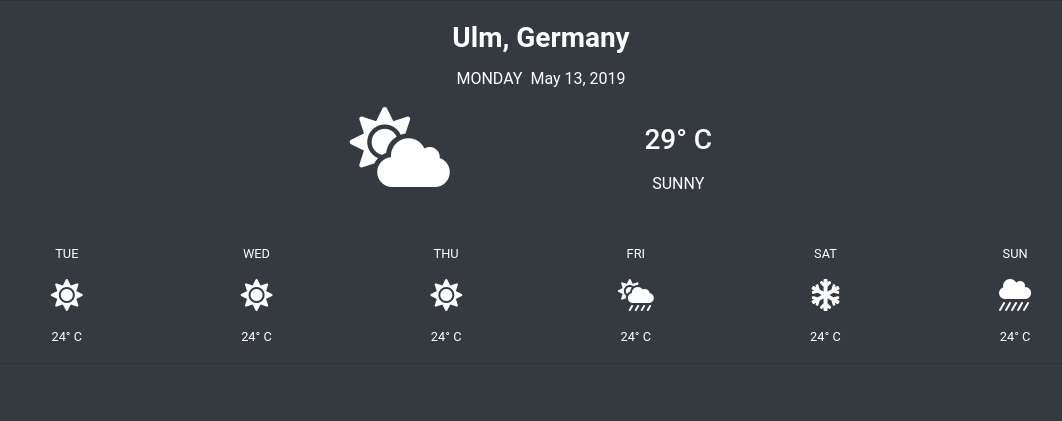
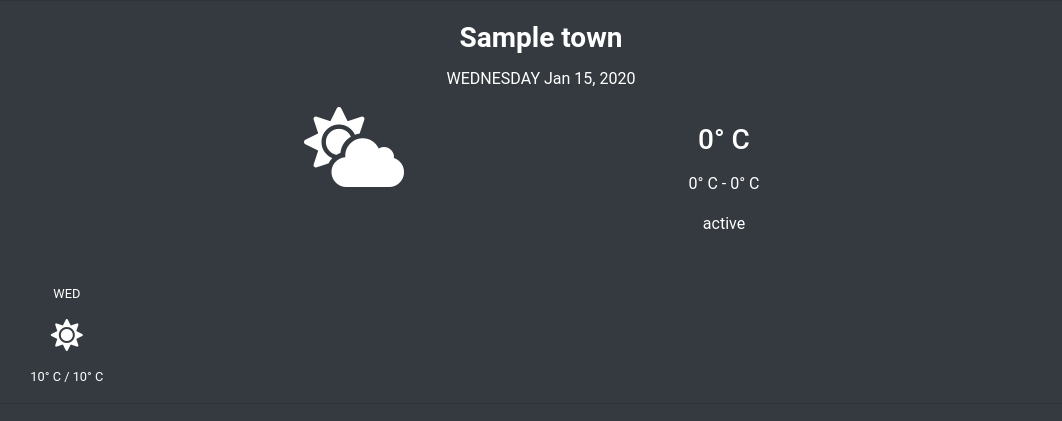
Before and after one commit to felixedel/flirror, a Flask app: template flirror/templates/weather.html in a window 1280 px wide. Shown: the top 421 px of the page, without its empty margins (99-1161 px from the left). Run offline with Flask 2, Linux system fonts and the light colour scheme; the template is opened without the code that fills it: most values are stand-ins (such as "Sample title", 1, 10 or a date in 2020); some libraries are stand-ins or nearby versions.

Commit message:
Retrieve weather data from openweathermap

```diff
--- a/flirror/templates/weather.html
+++ b/flirror/templates/weather.html
@@ -4,51 +4,35 @@
 <div class="container">
     <div class="card weather-card bg-dark text-white text-center">
         <div class="card-body pb-3">
-        <h3 class="card-title font-weight-bold">Ulm, Germany</h3>
-            <p class="card-text"><span class="mr-1">MONDAY</span> May 13, 2019</p>
+        <h3 class="card-title font-weight-bold">{{ town }}</h3>
+            <p class="card-text"><span class="mr-1">{{ date.strftime("%A") | upper }}</span>{{ date.strftime("%b %d, %Y")}}</p>
             <div class="row mb-3">
-                <div class="col-3"></div>
-                <div class="col-3">
+                <div class="col-2"></div>
+                <div class="col-4">
+                    {# TODO Icon based on {{ status }} #}
                     <i class="fas fa-cloud-sun fa-5x mr-2"></i>
                 </div>
-                <div class="col-3">
-                    <h3 class="mt-3 mb-3">29° C</h3>
-                    <p>SUNNY</p>
+                <div class="col-4">
+                    <h3 class="mt-3 mb-3">{{ "%2.0f" % temperature.temp }}° C</h3>
+                    <p>
+                        {{ "%2.0f" % temperature.temp_min }}° C - {{ "%2.0f" % temperature.temp_max }}° C
+                    </p>
+                    <p>{{ detailed_status }}</p>
                 </div>
             </div>
-            <div class="col-3"></div>
+            <div class="col-2"></div>
         </div>
         <div class="row">
+            {% for fc in forecast %}
             <div class="col-2">
-                <p class="small">TUE</p>
+                <p class="small">{{ fc.date.strftime("%a") | upper }}</p>
+                {# TODO Icon based on {{ status }} #}
                 <p><i class="fas fa-sun fa-2x"></i></p>
-                <p class="small">24° C</p>
+                <p class="small">
+                    {{ "%2.0f" % fc.temperature.day }}° C / {{ "%2.0f" % fc.temperature.night }}° C
+                </p>
             </div>
-            <div class="col-2">
-                <p class="small">WED</p>
-                <p><i class="fas fa-sun fa-2x"></i></p>
-                <p class="small">24° C</p>
-            </div>
-            <div class="col-2">
-                <p class="small">THU</p>
-                <p><i class="fas fa-sun fa-2x"></i></p>
-                <p class="small">24° C</p>
-            </div>
-            <div class="col-2">
-                <p class="small">FRI</p>
-                <p><i class="fas fa-cloud-sun-rain fa-2x"></i></p>
-                <p class="small">24° C</p>
-            </div>
-            <div class="col-2">
-                <p class="small">SAT</p>
-                <p><i class="fas fa-snowflake fa-2x"></i></p>
-                <p class="small">24° C</p>
-            </div>
-            <div class="col-2">
-                <p class="small">SUN</p>
-                <p><i class="fas fa-cloud-showers-heavy fa-2x"></i></p>
-                <p class="small">24° C</p>
-            </div>
+            {% endfor %}
         </div>
     </div>
 </div>
```
Also changed, not shown: flirror/views.py (+37 -2 lines).
